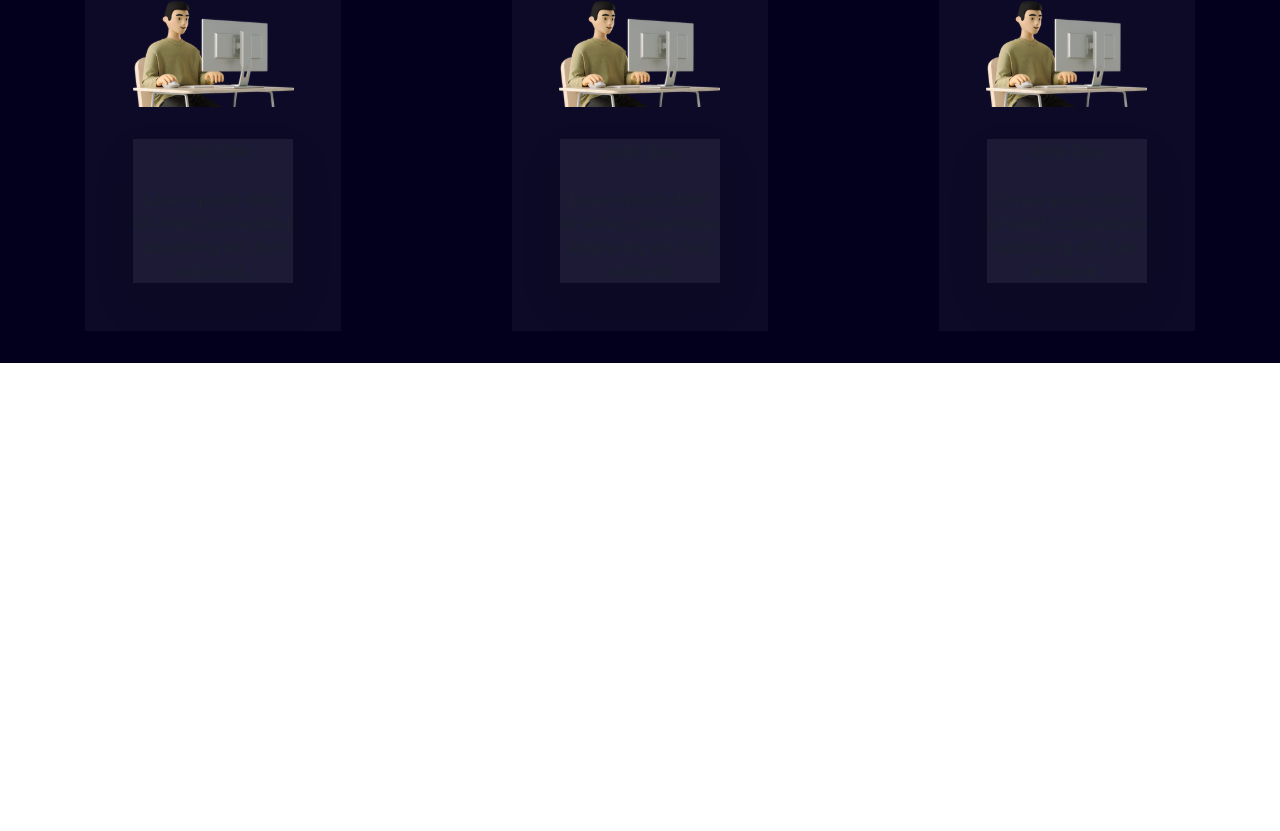
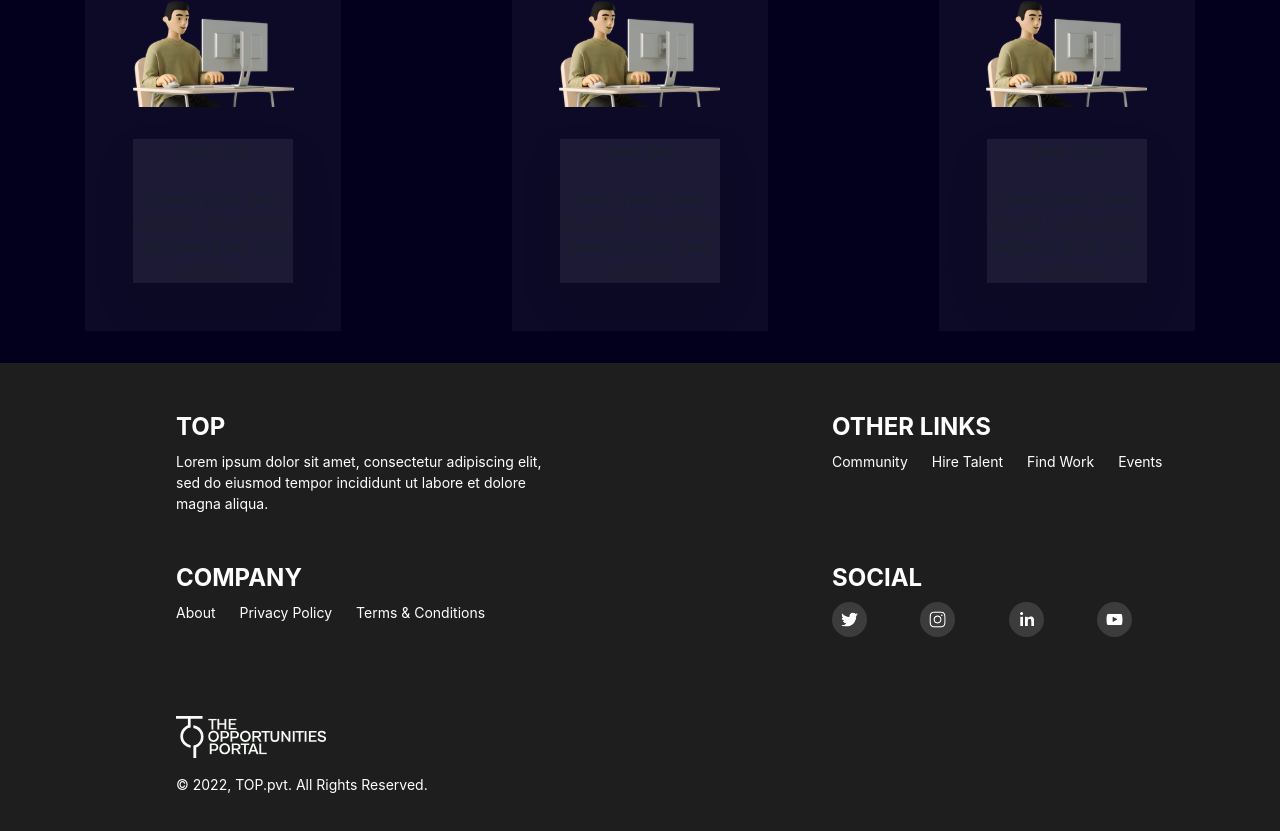
Before and after one commit to The-Opportunties-Portal/top-landing, a Next.js app: page /about in a window 1280 px wide. Shown: the part 1419-2250 px from the top of the page. Before the commit the page ends 1782 px from the top, so only its background shows below. Built offline with nearby package versions, Linux system fonts and the light colour scheme.

Commit message:
add footer

```diff
--- a/pages/about.tsx
+++ b/pages/about.tsx
@@ -2,6 +2,7 @@ import { Flex } from "@chakra-ui/react";
 import Navbar from "../components/Navbar";
 import AboutUs from "../components/about/About";
 import OurTeam from "../components/about/OurTeam";
+import { Footer } from "../components/index/Footer";
 
 const About = () => {
   return (
@@ -9,6 +10,7 @@ const About = () => {
       <Navbar page="ABOUT" />
       <AboutUs />
       <OurTeam />
+      <Footer />
     </Flex>
   );
 };
```
